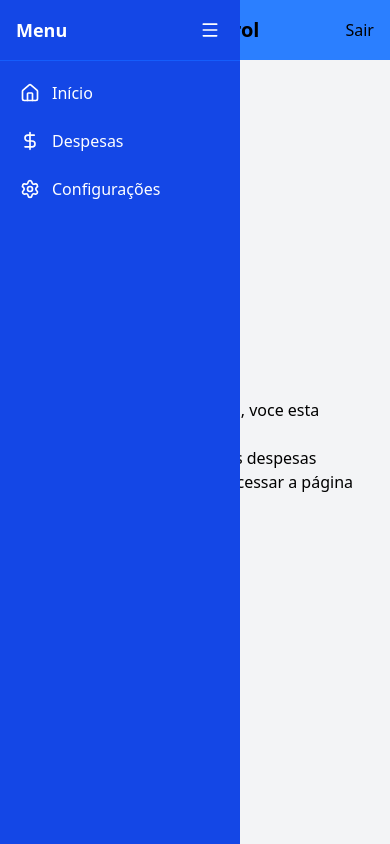
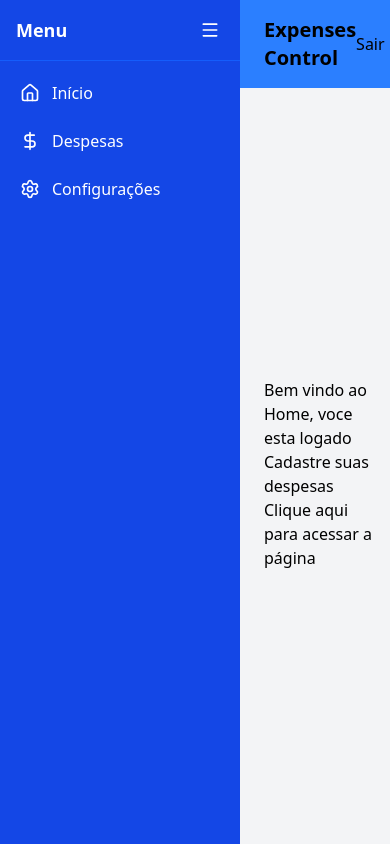
Before and after one commit to lucasbailo/FrontExpensesControl, a React (Vite) app: page / in a window 390 px wide. Built offline with nearby package versions, Linux system fonts and the light colour scheme; sample sign-in values are in the browser's storage.

Commit message:
style: creating main layout and responsive design for it

```diff
--- a/src/components/Header.tsx
+++ b/src/components/Header.tsx
@@ -1,4 +1,4 @@
-const Header = () => {
+const Header = ({ collapsed } : { collapsed: boolean }) => {
 
   const logout = () => {
     localStorage.removeItem('token');
@@ -6,7 +6,7 @@ const Header = () => {
   };
 
   return (
-    <header className="flex items-center justify-between p-4 bg-blue-500">
+    <header className={`flex items-center justify-between p-4 bg-blue-500 transition-all duration-300 ${ collapsed ? "ml-16" : "ml-60"}`}>
       {/* Logo */}
       <div className="flex items-center">
         <h1 className="ml-2 text-xl font-semibold">Expenses Control</h1>
--- a/src/components/Layout.tsx
+++ b/src/components/Layout.tsx
@@ -1,20 +1,29 @@
 import Header from "./Header";
 import { Outlet } from "react-router-dom";
 import Sidebar from "./SideBar";
+import { useEffect, useState } from "react";
 
 const Layout = () => {
+
+    const [collapsed, setCollapsed] = useState(false);
+
   return (
     <div className="flex h-screen bg-gray-100">
       {/* Sidebar fixa à esquerda */}
-      <Sidebar />
+      <Sidebar
+        collapsed={collapsed}
+        setCollapsed={setCollapsed}
+      />
 
       {/* Conteúdo principal */}
-      <div className="flex-1 flex flex-col ml-16 md:ml-60 transition-all duration-300">
+      <div className="flex-1 flex flex-col transition-all duration-300">
         {/* Header fixo no topo */}
-        <Header />
+        <Header
+          collapsed={collapsed}
+        />
 
         {/* Área de conteúdo (Outlet para rotas internas) */}
-        <main className="flex-1 p-6 overflow-y-auto">
+        <main className={`flex-1 p-6 overflow-y-auto transition-all duration-300 ${collapsed ? "ml-16" : "ml-60"}`}>
           <Outlet />
         </main>
       </div>
--- a/src/components/Sidebar.tsx
+++ b/src/components/Sidebar.tsx
@@ -2,19 +2,18 @@ import { useState } from "react";
 import { Menu, Home, DollarSign, Settings } from "lucide-react"; // biblioteca de ícones
 import { Link } from "react-router-dom";
 
-const Sidebar = () => {
-  const [isCollapsed, setIsCollapsed] = useState(false);
+const Sidebar = ({ collapsed, setCollapsed }: { collapsed: boolean, setCollapsed: any }) => {
 
   return (
     <aside
       className={`h-screen bg-blue-700 text-white transition-all duration-300 fixed top-0 left-0
-      ${isCollapsed ? "w-16" : "w-60"} flex flex-col`}
+      ${collapsed ? "w-16" : "w-60"} flex flex-col`}
     >
       {/* Botão de recolher */}
       <div className="flex items-center justify-between p-4 border-b border-blue-600">
-        {!isCollapsed && <h2 className="font-bold text-lg">Menu</h2>}
+        {!collapsed && <h2 className="font-bold text-lg">Menu</h2>}
         <button
-          onClick={() => setIsCollapsed(!isCollapsed)}
+          onClick={() => setCollapsed(!collapsed)}
           className="p-1 rounded hover:bg-blue-600 transition"
         >
           <Menu size={20} />
@@ -28,7 +27,7 @@ const Sidebar = () => {
           className="flex items-center gap-3 p-2 rounded hover:bg-blue-600"
         >
           <Home size={20} />
-          {!isCollapsed && <span>Início</span>}
+          {!collapsed && <span>Início</span>}
         </Link>
 
         <Link
@@ -36,7 +35,7 @@ const Sidebar = () => {
           className="flex items-center gap-3 p-2 rounded hover:bg-blue-600"
         >
           <DollarSign size={20} />
-          {!isCollapsed && <span>Despesas</span>}
+          {!collapsed && <span>Despesas</span>}
         </Link>
 
         <Link
@@ -44,7 +43,7 @@ const Sidebar = () => {
           className="flex items-center gap-3 p-2 rounded hover:bg-blue-600"
         >
           <Settings size={20} />
-          {!isCollapsed && <span>Configurações</span>}
+          {!collapsed && <span>Configurações</span>}
         </Link>
       </nav>
     </aside>
```
